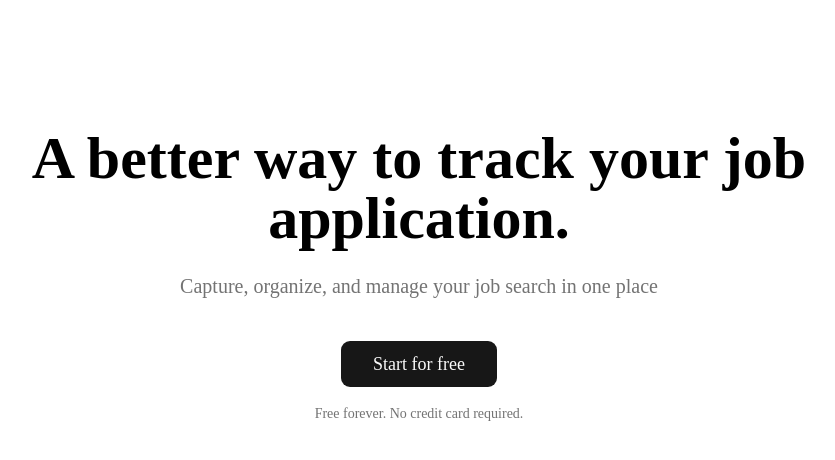
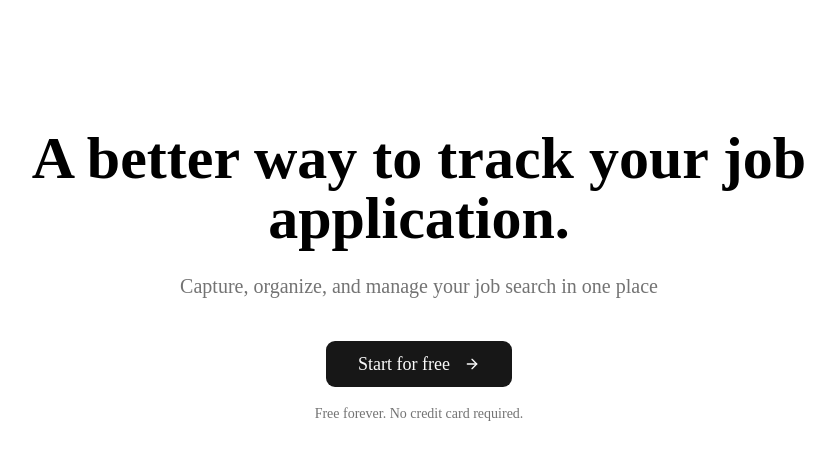
Before and after one commit to iroNomad/job-application-tracker, a Next.js app: page / in a window 1280 px wide. Shown: the top 460 px of the page, without its empty margins (221-1056 px from the left). Built offline with nearby package versions, Linux system fonts and the light colour scheme.

Commit message:
feat: add arrow icon to button on homepage for improved visual cue

```diff
--- a/app/page.tsx
+++ b/app/page.tsx
@@ -1,4 +1,5 @@
 import {Button} from "@/components/ui/button";
+import {ArrowRight} from "lucide-react";
 
 export default function Home() {
     return (
@@ -9,7 +10,9 @@ export default function Home() {
                          <h1 className="text-black mb-6 text-6xl font-bold">A better way to track your job application.</h1>
                          <p className="text-muted-foreground mb-10 text-xl">Capture, organize, and manage your job search in one place</p>
                          <div className="flex flex-col items-center gap-4">
-                             <Button size="lg" className="h-12 px-8 text-lg font-medium">Start for free</Button>
+                             <Button size="lg" className="h-12 px-8 text-lg font-medium">
+                                 Start for free <ArrowRight className="ml-2"/>
+                             </Button>
                              <p className="text-sm text-muted-foreground">Free forever. No credit card required.</p>
                          </div>
                      </div>
```
